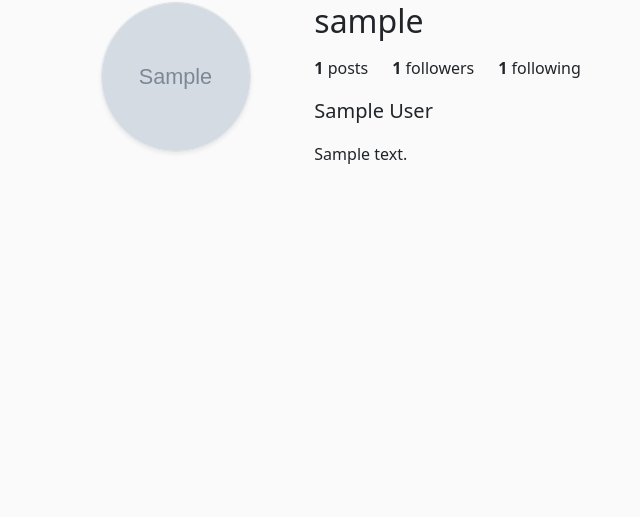
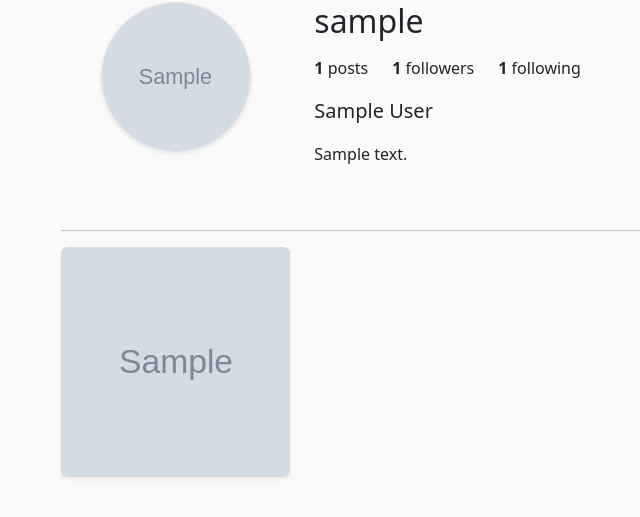
Before and after one commit to vdchen/DjangoGramm, a Django app: a page that uses users/templates/registration/profile.html in a window 1280 px wide. Shown: the part 105-622 px from the top of the page, without its empty margins (211-851 px from the left). Run offline with Django 5.2, Linux system fonts and the light colour scheme; tables that the repository leaves empty hold one stand-in row (values such as "Sample post"); grey boxes marked "Sample" are stand-in pictures.

Commit message:
update profile.html for better looking

```diff
--- a/users/templates/registration/profile.html
+++ b/users/templates/registration/profile.html
@@ -34,6 +34,27 @@
     </div>
 </div>
 
+<hr>
+
+<div class="row">
+    {% for post in posts %}
+        <div class="col-4 mb-4">
+            <div class="ratio ratio-1x1">
+                {% with post.images.first as post_image %}
+                    {% if post_image %}
+                        <img src="{{ post_image.image.url }}" class="object-fit-cover rounded shadow-sm" alt="Post">
+                    {% else %}
+                        <div class="bg-secondary d-flex align-items-center justify-content-center text-white">No Image</div>
+                    {% endif %}
+                {% endwith %}
+            </div>
+        </div>
+    {% empty %}
+        <div class="col-12 text-center py-5">
+            <p class="text-muted">This user hasn't posted anything yet.</p>
+        </div>
+    {% endfor %}
+</div>
 <script>
     document.getElementById('follow-btn')?.addEventListener('click', function(e) {
         const btn = e.target;
```
